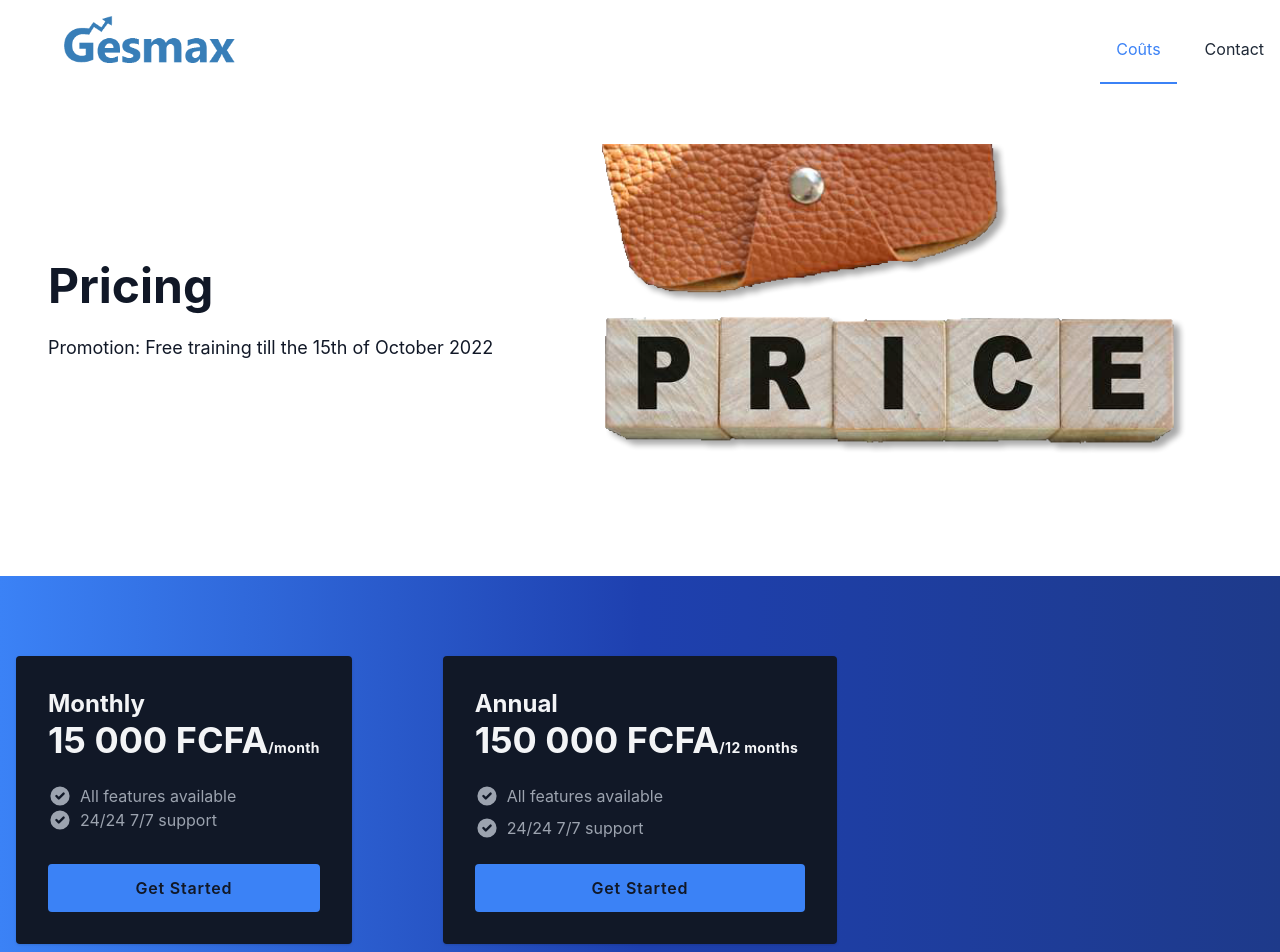
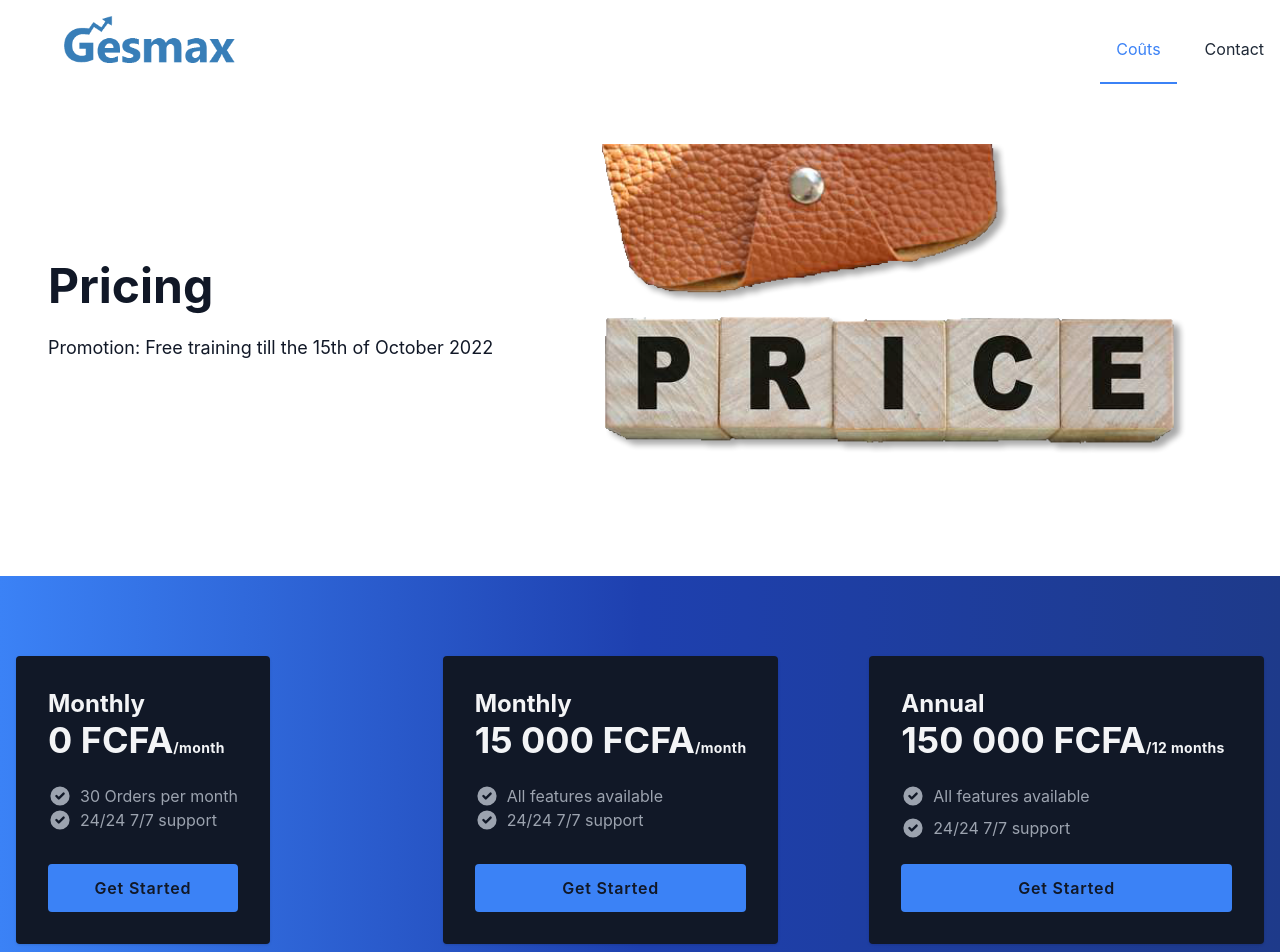
Before and after one commit to kamicodaxe/gesmax.web, a Next.js app: page /pricing in a window 1280 px wide. Shown: the top 952 px of the page. Built offline with nearby package versions, Linux system fonts and the light colour scheme; no server answers.

Commit message:
- updated pricing

```diff
--- a/pages/pricing.tsx
+++ b/pages/pricing.tsx
@@ -36,7 +36,34 @@ const Pricing: NextPage<Props> = ({ data }) => {
             <span className="font-bold tracking-wider uppercase text-primary">Pricing</span>
             <h2 className="text-4xl font-bold lg:text-5xl">Choose your best plan</h2>
           </div> */}
+
           <div className="flex flex-wrap items-stretch -mx-4">
+
+            <div className="flex w-full mb-8 sm:px-4 md:w-1/2 lg:w-1/3 lg:mb-0">
+              <div className="flex flex-col p-6 space-y-6 rounded shadow sm:p-8 bg-gray-900">
+                <div className="space-y-2">
+                  <h4 className="text-2xl font-bold">Monthly</h4>
+                  <span className="text-4xl font-bold">0 FCFA
+                    <span className="text-sm tracking-wide">/month</span>
+                  </span>
+                  {/* <span className="text-6xl font-bold">Free</span> */}
+                </div>
+                {/* <p className="mt-3 leading-relaxed text-gray-400">Etiam ac convallis enim, eget euismod dolor.</p> */}
+                <ul className="flex-1 mb-6 text-gray-400">
+                  <li className="flex items-center space-x-2">
+                    <SVGTickGray />
+                    <span>30 Orders per month</span>
+                  </li>
+                  <li className="flex items-center space-x-2">
+                    <SVGTickGray />
+                    <span>24/24 7/7 support</span>
+                  </li>
+                </ul>
+                <a rel="noopener noreferrer" href="mailto:gesmax@bogital.com" className="inline-block w-full px-5 py-3 font-semibold tracking-wider text-center rounded bg-primary text-gray-900">Get Started</a>
+              </div>
+            </div>
+
+
             <div className="flex w-full mb-8 sm:px-4 md:w-1/2 lg:w-1/3 lg:mb-0">
               <div className="flex flex-col p-6 space-y-6 rounded shadow sm:p-8 bg-gray-900">
                 <div className="space-y-2">
@@ -60,27 +87,7 @@ const Pricing: NextPage<Props> = ({ data }) => {
                 <a rel="noopener noreferrer" href="mailto:gesmax@bogital.com" className="inline-block w-full px-5 py-3 font-semibold tracking-wider text-center rounded bg-primary text-gray-900">Get Started</a>
               </div>
             </div>
-            {/* <div className="flex w-full mb-8 sm:px-4 md:w-1/2 lg:w-1/3 lg:mb-0">
-              <div className="flex flex-col p-6 space-y-6 rounded shadow sm:p-8 bg-white text-gray-900">
-                <div className="space-y-2">
-                  <h4 className="text-2xl font-bold">Biannual</h4>
-                  <span className="text-4xl font-bold">90 000 FCFA
-                    <span className="text-sm tracking-wide">/6 months</span>
-                  </span>
-                </div>
-                <ul className="flex-1 space-y-2">
-                  <li className="flex items-center space-x-2">
-                    <SVGTickGray />
-                    <span>All features available</span>
-                  </li>
-                  <li className="flex items-center space-x-2">
-                    <SVGTickGray />
-                    <span>24/24 7/7 support</span>
-                  </li>
-                </ul>
-                <a rel="noopener noreferrer" href="mailto:gesmax@bogital.com" className="inline-block w-full px-5 py-3 font-bold tracking-wider text-center rounded bg-primary text-white">Get Started</a>
-              </div>
-            </div> */}
+
             <div className="w-full mb-8 sm:px-4 md:w-1/2 lg:w-1/3 lg:mb-0">
               <div className="p-6 space-y-6 rounded shadow sm:p-8 bg-gray-900">
                 <div className="space-y-2">
```
